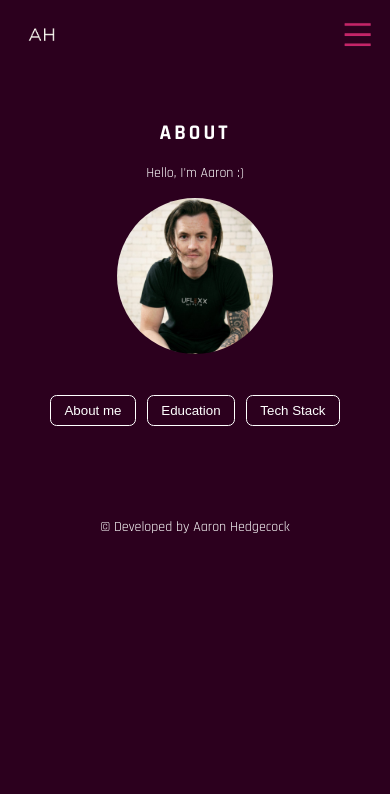
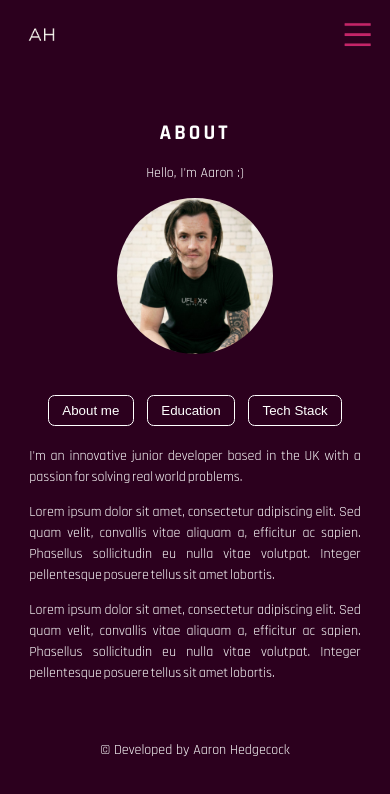
Before and after one commit to ah28011992/Portfolio, a React (Vite) app: page /about in a window 390 px wide. Shown: the top 794 px of the page. Built offline with nearby package versions, Linux system fonts and the light colour scheme.

Commit message:
add about me section for mobile to the about page

```diff
--- a/src/Components/AboutMe.jsx
+++ b/src/Components/AboutMe.jsx
@@ -1,7 +1,30 @@
 import React from "react";
 
 const AboutMe = () => {
-	return <div>AboutMe</div>;
+	return (
+		<>
+			<section className='section-one'>
+				<p className='section-one__text'>
+					{" "}
+					I'm an innovative junior developer based in the UK with a passion for
+					solving real world problems.{" "}
+				</p>
+				<p className='section-one__text'>
+					Lorem ipsum dolor sit amet, consectetur adipiscing elit. Sed quam
+					velit, convallis vitae aliquam a, efficitur ac sapien. Phasellus
+					sollicitudin eu nulla vitae volutpat. Integer pellentesque posuere
+					tellus sit amet lobortis.{" "}
+				</p>
+				<p className='section-one__text'>
+					Lorem ipsum dolor sit amet, consectetur adipiscing elit. Sed quam
+					velit, convallis vitae aliquam a, efficitur ac sapien. Phasellus
+					sollicitudin eu nulla vitae volutpat. Integer pellentesque posuere
+					tellus sit amet lobortis.{" "}
+				</p>
+				<section className='container'></section>
+			</section>
+		</>
+	);
 };
 
 export default AboutMe;
--- a/src/index.css
+++ b/src/index.css
@@ -475,19 +475,38 @@ input[type="button"]:hover {
 }
 
 .about-navigation {
-	display: flex;
+	width: 95%;
+	margin: 0 auto;
 	margin-top: 2em;
 	flex-wrap: wrap;
-	justify-content: space-evenly;
-	width: 100%;
+	display: flex;
+	justify-content: center;
 }
 .about-navigation__btn {
 	border: 0.1px solid;
 	padding: 0.5em 1em;
-	margin: 0.5em 0;
+	margin: 0.5em 0.5em;
 	color: white;
 	border-radius: 0.5em;
 }
 .about-navigation__btn:hover {
 	background-color: #c62368;
 }
+
+.aboutMe-container {
+	border: 2px solid;
+	width: 95%;
+	margin: 0 auto;
+}
+
+.section-one {
+	max-width: 85%;
+	margin: 0 auto;
+	text-align: justify;
+	word-spacing: -0.2rem;
+
+}
+
+.section-one__text {
+
+}
--- a/src/routes/About.jsx
+++ b/src/routes/About.jsx
@@ -37,6 +37,7 @@ const About = () => {
 	};
 
 	return (
+		<>
 			<section className='home'>
 				<Title />
 				<p className='home__text'>Hello, I'm Aaron :)</p>
@@ -45,6 +46,7 @@ const About = () => {
 						className='profile-picture__img'
 						src={profilePicture}></img>
 				</picture>
+			</section>
 			<section className='about-navigation'>
 				{contentObj.map((content) => (
 					<button
@@ -56,8 +58,8 @@ const About = () => {
 					</button>
 				))}
 			</section>
-			{showContent && activeComponent}
-		</section>
+			{showContent ? activeComponent : <AboutMe />}{" "}
+		</>
 	);
 };
 
```
Lines whose indentation alone changed are shown as unchanged.
